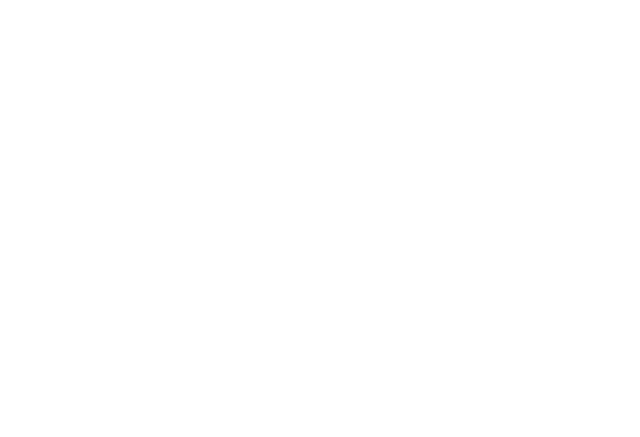
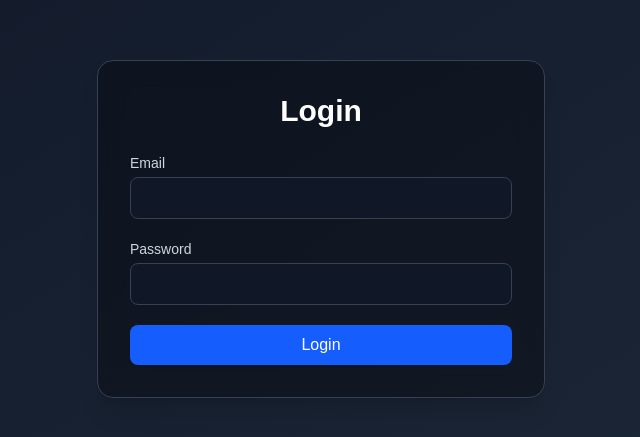
Before and after one commit to kashish00208/insightAnalyst, a Next.js app in the folder frontend/: page / in a window 1280 px wide. Shown: the part 171-608 px from the top of the page, without its empty margins (319-959 px from the left). Built offline with nearby package versions, Linux system fonts and the light colour scheme.

Commit message:
chat-interface changes

```diff
--- /dev/null
+++ b/frontend/src/Components/Login.tsx
@@ -0,0 +1,104 @@
+"use client";
+import { useRouter } from "next/navigation";
+import React, { useState } from "react";
+import {
+  signInWithEmailAndPassword,
+  createUserWithEmailAndPassword
+} from "firebase/auth";
+import { auth } from "../lib/firebaseConfig";
+
+const Page = () => {
+  const [email, setEmail] = useState("");
+  const [password, setPassword] = useState("");
+  const [msg, setMsg] = useState("");
+  const router = useRouter()
+
+  const handleSubmit = async (e: React.FormEvent<HTMLFormElement>) => {
+    e.preventDefault();
+    try {
+      const UserCraeted = await createUserWithEmailAndPassword(auth, email, password);
+      console.log("User created successfully");
+      console.log(UserCraeted)
+      const res = await signInWithEmailAndPassword(auth, email, password);
+      const token = await res.user.getIdToken();
+      if(res){
+        router.push("/chat")
+      }
+
+      //verifying token from backend for safe and secure authentication system
+      const tokenResponse = await fetch("http://localhost:8080/",{
+        method:"GET",
+        headers:{
+          "Authorization":`Bearer ${token}`,
+          "Content-type":"application/json"
+        }
+      })
+
+      const data = await tokenResponse.text()
+      console.log(data)
+      console.log("Token:", token);
+      setMsg("Login successful!");
+    } catch (err: any) {
+      console.log("Error:", err.code, err.message);
+    }
+  };
+
+  return (
+    <div className="min-h-screen w-full bg-gradient-to-br from-gray-900 to-gray-800 flex items-center justify-center">
+      <div className="w-full max-w-md p-8 rounded-2xl bg-black/30 backdrop-blur-md shadow-xl border border-gray-700">
+        <h2 className="text-white text-3xl font-semibold text-center mb-6">
+          Login
+        </h2>
+
+        <form onSubmit={handleSubmit} className="space-y-5">
+          <div>
+            <label
+              htmlFor="email"
+              className="block text-sm font-medium text-gray-300 mb-1"
+            >
+              Email
+            </label>
+            <input
+              type="email"
+              id="email"
+              required
+              value={email}
+              onChange={(e) => setEmail(e.target.value)}
+              className="w-full px-4 py-2 rounded-lg bg-gray-900 text-white border border-gray-700 focus:outline-none focus:ring-2 focus:ring-blue-500"
+            />
+          </div>
+
+          <div>
+            <label
+              htmlFor="password"
+              className="block text-sm font-medium text-gray-300 mb-1"
+            >
+              Password
+            </label>
+            <input
+              type="password"
+              id="password"
+              required
+              value={password}
+              onChange={(e) => setPassword(e.target.value)}
+              className="w-full px-4 py-2 rounded-lg bg-gray-900 text-white border border-gray-700 focus:outline-none focus:ring-2 focus:ring-blue-500"
+            />
+          </div>
+
+          <button
+            type="submit"
+            className="w-full py-2 bg-blue-600 hover:bg-blue-700 text-white rounded-lg font-medium transition duration-200 shadow-md hover:shadow-blue-600/50"
+          >
+            Login
+          </button>
+
+          {msg && (
+            <p className="text-center text-yellow-400 text-sm mt-4">{msg}</p>
+          )}
+        </form>
+      </div>
+    </div>
+  );
+};
+
+export default Page;
--- /dev/null
+++ b/frontend/src/Components/sideBar.tsx
@@ -0,0 +1,11 @@
+import React from 'react'
+
+const sideBar = () => {
+  return (
+    <div>
+
+    </div>
+  )
+}
+
+export default sideBar
--- a/frontend/src/app/chat/page.tsx
+++ b/frontend/src/app/chat/page.tsx
@@ -1,11 +1,16 @@
 "use client";
+import React, { useState, useRef, useEffect } from "react";
 
-import React, { useState } from "react";
+interface Message {
+  sender: "user" | "bot";
+  text: string;
+}
 
 const ChatInterface = () => {
   const [msg, setMsg] = useState("");
-  const [response, setResponse] = useState("");
+  const [messages, setMessages] = useState<Message[]>([]);
   const [loading, setLoading] = useState(false);
+  const bottomRef = useRef<HTMLDivElement>(null);
 
   const handleInputChange = (e: React.ChangeEvent<HTMLTextAreaElement>) => {
     setMsg(e.target.value);
@@ -14,58 +19,82 @@ const ChatInterface = () => {
   const handleSubmit = async () => {
     if (!msg.trim()) return;
 
+    const newMsg: Message = { sender: "user", text: msg };
+    setMessages((prev) => [...prev, newMsg]);
+    setMsg("");
     setLoading(true);
-    setResponse("");
 
     try {
-      const res = await fetch("/api/groq-chat", {
+      const res = await fetch("/api/chat", {
         method: "POST",
         headers: {
           "Content-Type": "application/json",
         },
-        body: JSON.stringify({ message: msg }),
+        body: JSON.stringify({ message: newMsg.text }),
       });
 
       const data = await res.json();
-      setResponse(data.reply || "No response from model.");
+      const botReply: Message = {
+        sender: "bot",
+        text: data.reply || "No response from model.",
+      };
+
+      setMessages((prev) => [...prev, botReply]);
     } catch (error) {
       console.error("Error calling Groq API:", error);
-      setResponse("Something went wrong.");
+      setMessages((prev) => [
+        ...prev,
+        { sender: "bot", text: "Something went wrong." },
+      ]);
     } finally {
       setLoading(false);
     }
   };
 
+  useEffect(() => {
+    bottomRef.current?.scrollIntoView({ behavior: "smooth" });
+  }, [messages]);
+
   return (
-    <div className="w-full p-4 space-y-4">
-      <div>
-        <h1 className="text-xl font-bold text-white">Welcome to Insight Analyst</h1>
-        <p className="text-gray-300">How can we help you today?</p>
+    <div className="flex flex-col h-screen bg-black text-white">
+      <div className="p-4 border-b border-gray-700">
+        <h1 className="text-2xl font-bold">Insight Analyst</h1>
+        <p className="text-gray-400">How can we help you today?</p>
+      </div>
+      <div className="flex-1 overflow-y-auto p-4 space-y-4">
+        {messages.map((m, i) => (
+          <div
+            key={i}
+            className={`max-w-lg px-4 py-2 rounded-2xl ${
+              m.sender === "user"
+                ? "ml-auto bg-blue-600"
+                : "mr-auto bg-gray-700"
+            }`}
+          >
+            {m.text}
+          </div>
+        ))}
+        <div ref={bottomRef} />
       </div>
 
-      <div className="flex">
+      <div className="p-4 bg-black border-t border-gray-700">
+        <div className="flex items-center space-x-2">
           <textarea
             value={msg}
             onChange={handleInputChange}
             rows={1}
-          className="w-full p-2 rounded-2xl bg-slate-700 text-white"
-          placeholder="Type your message here..."
+            className="flex-1 resize-none p-2 rounded-xl bg-gray-700 text-white focus:outline-none"
+            placeholder="Type your message..."
           />
           <button
             onClick={handleSubmit}
             disabled={loading}
-          className=" bg-blue-600 rounded-lg text-white"
+            className="bg-blue-600 px-4 py-2 rounded-xl hover:bg-blue-700 transition"
           >
-          {loading ? "Thinking..." : "Send"}
+            {loading ? "..." : "Send"}
           </button>
         </div>
-
-      {response && (
-        <div className="p-4 bg-gray-800 text-white rounded-xl">
-          <strong>Insight Analyst:</strong>
-          <p>{response}</p>
       </div>
-      )}
     </div>
   );
 };
--- a/frontend/src/app/page.tsx
+++ b/frontend/src/app/page.tsx
@@ -1,6 +1,8 @@
-
+import Login from "../Components/Login";
 export default function Home() {
-  return <>
-
-  </>
+  return (
+    <>
+      <Login />
+    </>
+  );
 }
```
Lines whose indentation alone changed are shown as unchanged.
